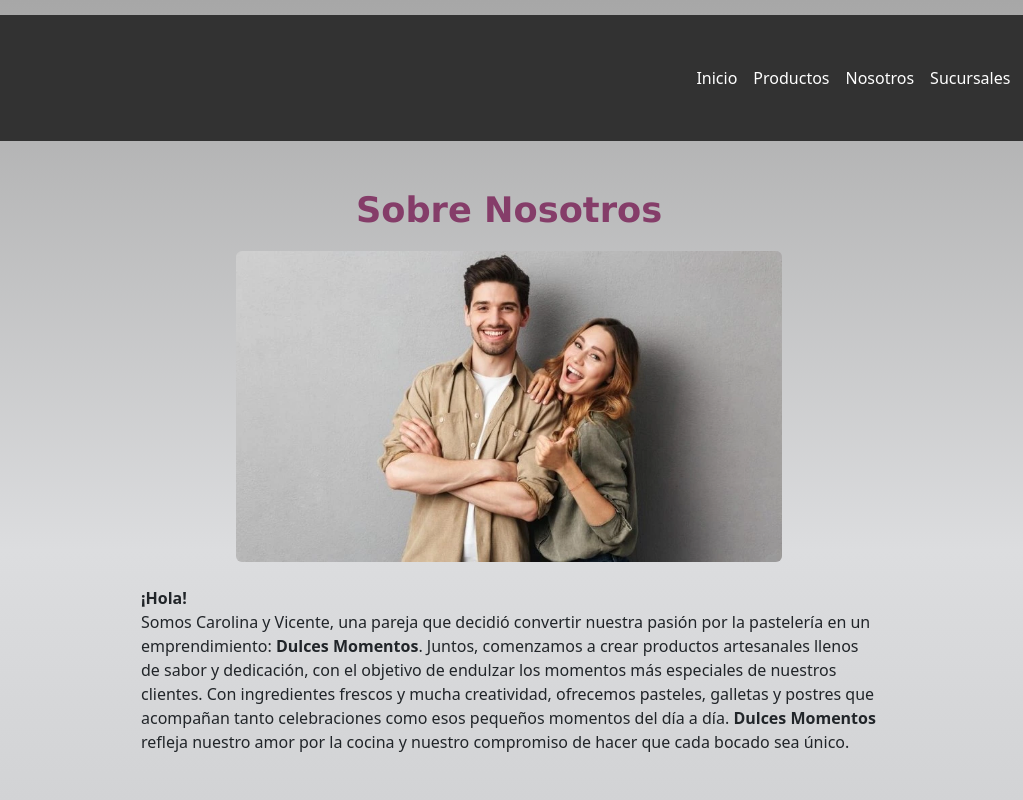
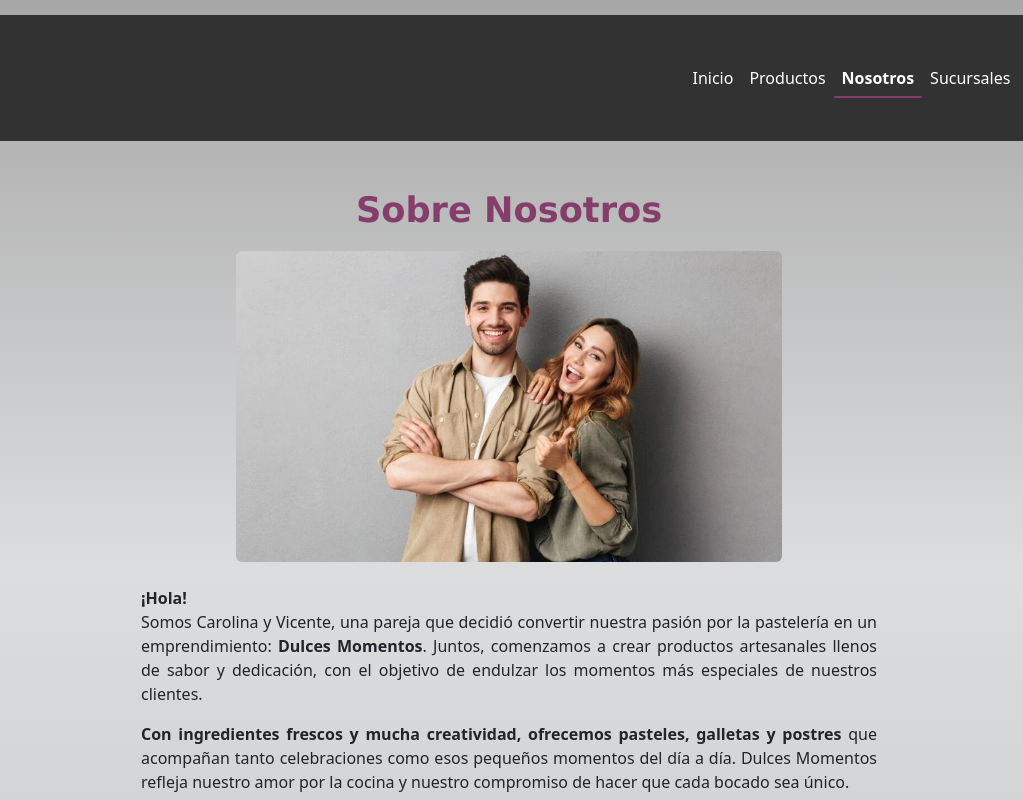
Before and after one commit to VicenteConcetti/Dulces-Momentos, a plain HTML site: page pages/nosotros.html in a window 1280 px wide. Shown: the top 800 px of the page, 131-1154 px from the left. Drawn offline with nearby package versions, Linux system fonts and the light colour scheme; a web font is replaced by a local one.

Commit message:
cambios en el nav y en logo

```diff
--- a/pages/nosotros.html
+++ b/pages/nosotros.html
@@ -28,7 +28,7 @@
                     <a class="nav-link" href="productos.html">Productos</a>
                   </li>
                   <li class="nav-item">
-                    <a class="nav-link" href="nosotros.html">Nosotros</a>
+                    <a class="nav-link active" href="nosotros.html">Nosotros</a>
                   </li>
                   <li class="nav-item">
                     <a class="nav-link" href="sucursales.html">Sucursales</a>
@@ -50,13 +50,13 @@
                   <img src="../assets/img/Pareja.webp" alt="Nosotros" class="img-fluid rounded">
                   </div>
               <div class="col-md-8 mt-4">
-                  <p class="somos">
+                  <div style="text-align: justify;">
                       <span class="fw-bold">¡Hola!</span><br>
-                      Somos Carolina y Vicente, una pareja que decidió convertir nuestra pasión por la pastelería en un emprendimiento: <strong>Dulces Momentos</strong>.
-                      Juntos, comenzamos a crear productos artesanales llenos de sabor y dedicación, con el objetivo de endulzar los momentos más especiales de nuestros clientes.
-                      Con ingredientes frescos y mucha creatividad, ofrecemos pasteles, galletas y postres que acompañan tanto celebraciones como esos pequeños momentos del día a día.
-                      <strong>Dulces Momentos</strong> refleja nuestro amor por la cocina y nuestro compromiso de hacer que cada bocado sea único.
-                  </p>
+                      <p>Somos Carolina y Vicente, una pareja que decidió convertir nuestra pasión por la pastelería en un emprendimiento: <strong>Dulces Momentos</strong>.
+                        Juntos, comenzamos a crear productos artesanales llenos de sabor y dedicación, con el objetivo de endulzar los momentos más especiales de nuestros clientes.</p>
+                      <p><strong>Con ingredientes frescos y mucha creatividad, ofrecemos pasteles, galletas y postres</strong> que acompañan tanto celebraciones como esos pequeños momentos del día a día.
+                        Dulces Momentos refleja nuestro amor por la cocina y nuestro compromiso de hacer que cada bocado sea único.</p>
+                  </div>
               </div>
       </section>
   </main>
--- a/sass/_mainindex.scss
+++ b/sass/_mainindex.scss
@@ -2,7 +2,20 @@
 .navbar-expand-lg .navbar-nav .nav-link {
     color: $color-blanco;
   }
-
+.nav-link.active {
+    position: relative;
+    font-weight: bold;
+  }
+.nav-link.active::after {
+    content: "";
+    position: absolute;
+    left: 0;
+    bottom: 0;
+    height: 2px;
+    width: 100%;
+    background-color: $color-title;
+    border-radius: 2px;
+  }
   /* Estilos del carousel */
   .img-carousel {
     max-width: 250px;
```
Also changed, not shown: pages/contacto.html (+1 -1 lines), pages/productos.html (+1 -1 lines), pages/sucursales.html (+3 -3 lines), Css/estilos.css, 1 other file.
